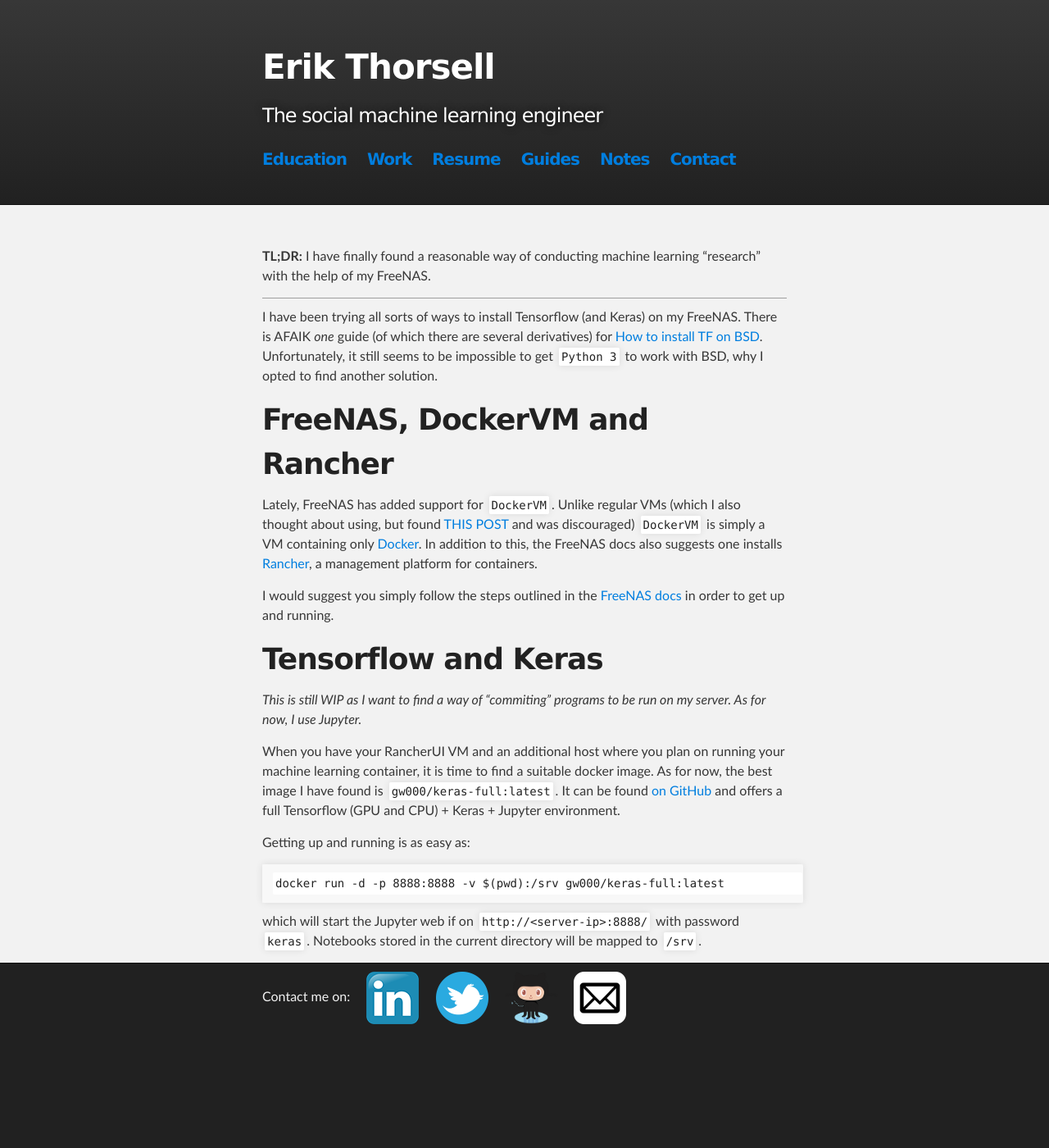
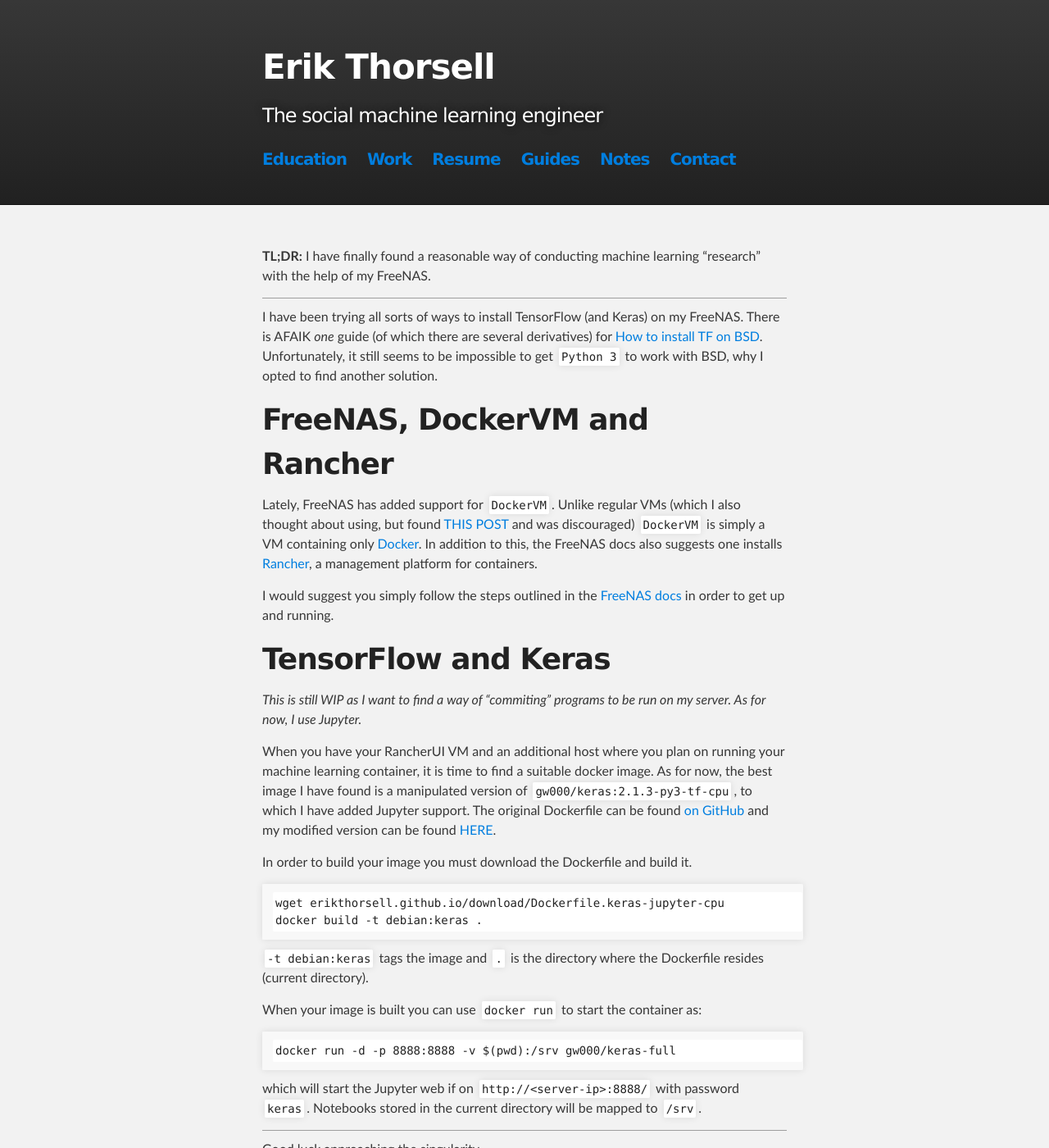
Before and after one commit to ErikThorsell/erikthorsell.github.io, a Jekyll site: the page built from _posts/2018-02-28-machine-learning-freenas.md, in a window 1280 px wide and 1400 px high. Shown: the whole window at 82% size. Built offline with Jekyll 4.4.1, drawn with Linux system fonts in a browser that asks for light colours; our own code applies the rules of GitHub Pages for plain Markdown files; grey boxes are pictures that could not be loaded.

Commit message:
Add custom dockerfile for keras

```diff
--- a/_posts/2018-02-28-machine-learning-freenas.md
+++ b/_posts/2018-02-28-machine-learning-freenas.md
@@ -7,7 +7,7 @@
 
 ---
 
-I have been trying all sorts of ways to install Tensorflow (and
+I have been trying all sorts of ways to install TensorFlow (and
 Keras) on my FreeNAS.
 There is AFAIK *one* guide (of which there are several derivatives) for [How to
 install TF on BSD](https://ecc-comp.blogspot.se/2016/06/tensorflow-on-freebsd.html).
@@ -29,21 +29,36 @@
 docs](https://doc.freenas.org/11/vms.html#docker-rancher-vm) in order to get up
 and running.
 
-# Tensorflow and Keras
+# TensorFlow and Keras
 
 *This is still WIP as I want to find a way of "commiting" programs to be run on
 my server. As for now, I use Jupyter.*
 
 When you have your RancherUI VM and an additional host where you plan on running
 your machine learning container, it is time to find a suitable docker image.
-As for now, the best image I have found is `gw000/keras-full:latest`.
-It can be found [on GitHub](https://github.com/gw0/docker-keras-full/) and
-offers a full Tensorflow (GPU and CPU) + Keras + Jupyter environment.
+As for now, the best image I have found is a manipulated version of
+`gw000/keras:2.1.3-py3-tf-cpu`, to which I have added Jupyter support.
+The original Dockerfile can be found [on
+GitHub](https://github.com/gw0/docker-keras/blob/2.1.3/Dockerfile.py3-tf-cpu)
+and my modified version can be found
+[HERE]({{site.url}}/download/Dockerfile.keras-jupyter-cpu).
 
-Getting up and running is as easy as:
+In order to build your image you must download the Dockerfile and build it.
 
-    docker run -d -p 8888:8888 -v $(pwd):/srv gw000/keras-full:latest
+    wget erikthorsell.github.io/download/Dockerfile.keras-jupyter-cpu
+    docker build -t debian:keras .
+
+`-t debian:keras` tags the image and `.` is the directory where the Dockerfile
+resides (current directory).
+
+When your image is built you can use `docker run` to start the container as:
+
+    docker run -d -p 8888:8888 -v $(pwd):/srv gw000/keras-full
 
 which will start the Jupyter web if on `http://<server-ip>:8888/` with password
 `keras`.
 Notebooks stored in the current directory will be mapped to `/srv`.
+
+---
+
+Good luck approaching the singularity.
```
Also changed, not shown: 1 other file.
